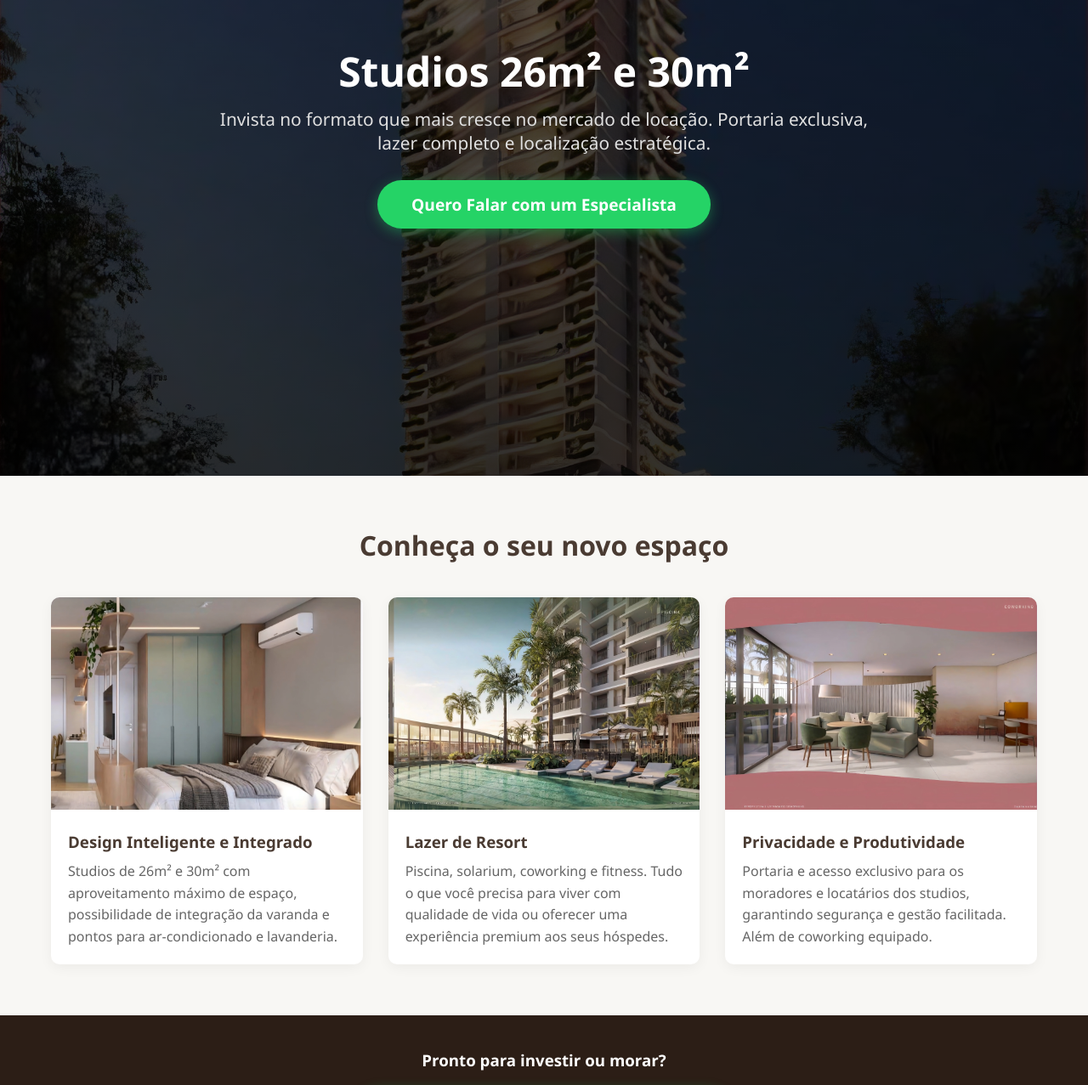
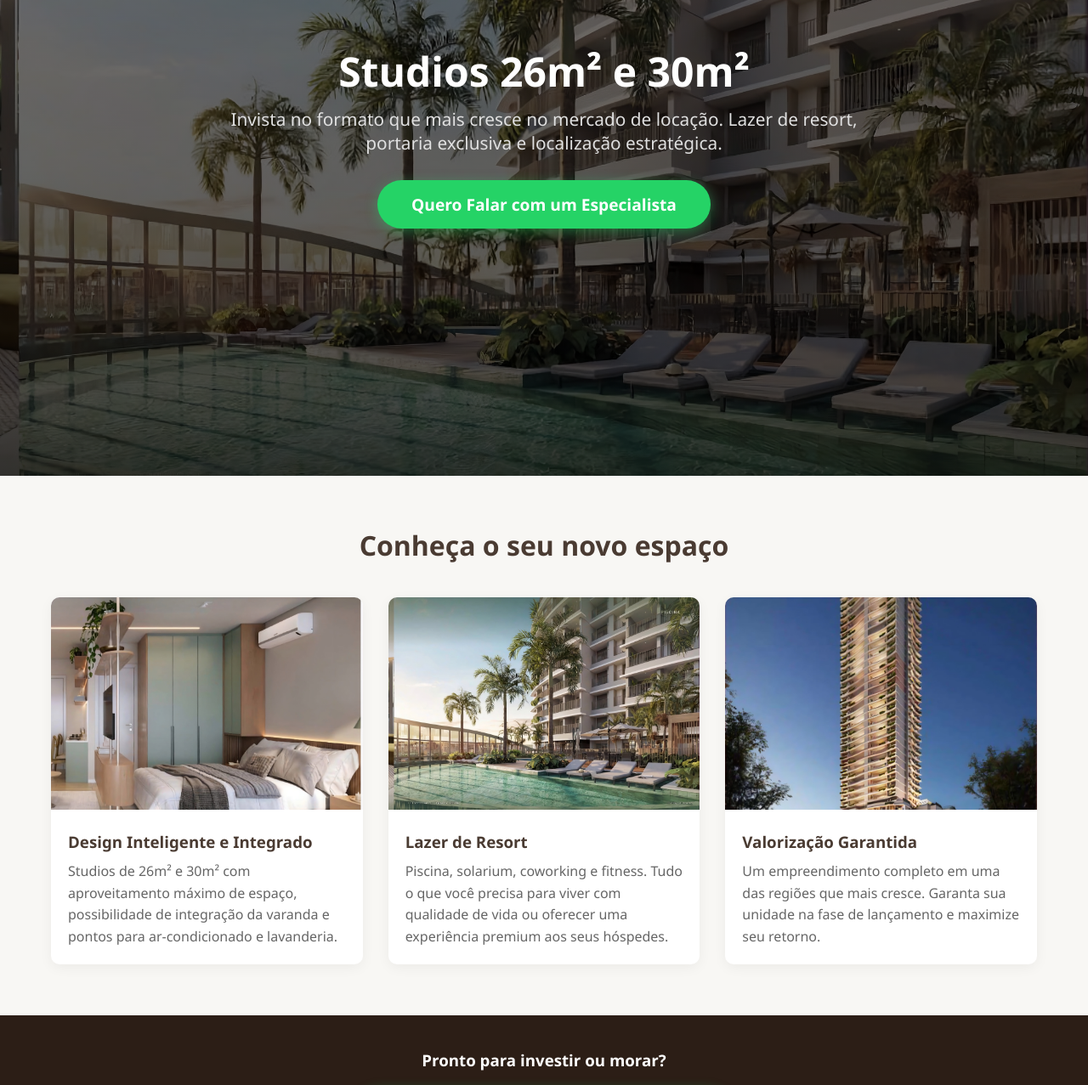
Before and after one commit to Budhaone/lp-studios-cambur, a plain HTML site: page index.html in a window 1280 px wide. Shown: the part 240-1517 px from the top of the page at 85% size. Drawn offline with Linux system fonts and the light colour scheme.

Commit message:
Update index.html

```diff
--- a/index.html
+++ b/index.html
@@ -30,7 +30,7 @@
 
         /* Seção Hero (Topo) */
         .hero {
-            background: linear-gradient(rgba(0, 0, 0, 0.6), rgba(0, 0, 0, 0.8)), url('https://raw.githubusercontent.com/Budhaone/lp-studios-cambur/main/images/fachada%20ARTS%20-%20low.jpg') center/cover;
+            background: linear-gradient(rgba(0, 0, 0, 0.5), rgba(0, 0, 0, 0.7)), url('https://raw.githubusercontent.com/Budhaone/lp-studios-cambur/main/images/piscina%20estudios%20ARTS%20-%20low.jpg') center/cover;
             height: 100vh;
             display: flex;
             flex-direction: column;
@@ -96,10 +96,10 @@
 </head>
 <body>
 
-    <!-- Topo -->
+    <!-- Topo (HERO) -->
     <section class="hero">
         <h1>Studios 26m² e 30m²</h1>
-        <h2>Invista no formato que mais cresce no mercado de locação. Portaria exclusiva, lazer completo e localização estratégica.</h2>
+        <h2>Invista no formato que mais cresce no mercado de locação. Lazer de resort, portaria exclusiva e localização estratégica.</h2>
         <a href="https://wa.me/5511984732980?text=Ol%C3%A1%2C%20tenho%20interesse%20nos%20Studios%20do%20Cambur.%20Gostaria%20de%20mais%20informa%C3%A7%C3%B5es." class="btn-whatsapp" target="_blank" onclick="fbq('track', 'Lead');">Quero Falar com um Especialista</a>
     </section>
 
@@ -108,6 +108,7 @@
         <h2 class="section-title">Conheça o seu novo espaço</h2>
         <div class="grid">
 
+            <!-- Card 1: Estúdio -->
             <div class="card">
                 <img src="https://raw.githubusercontent.com/Budhaone/lp-studios-cambur/main/images/estudio%20ARTS%20-%20low.jpg" alt="Studio Decorado">
                 <div class="card-content">
@@ -116,6 +117,7 @@
                 </div>
             </div>
 
+            <!-- Card 2: Piscina (Repetida, mas com texto focado no lazer) -->
             <div class="card">
                 <img src="https://raw.githubusercontent.com/Budhaone/lp-studios-cambur/main/images/piscina%20estudios%20ARTS%20-%20low.jpg" alt="Lazer Completo">
                 <div class="card-content">
@@ -124,11 +126,12 @@
                 </div>
             </div>
 
+            <!-- Card 3: Fachada / Valorização -->
             <div class="card">
-                <img src="https://raw.githubusercontent.com/Budhaone/lp-studios-cambur/main/images/coworking%20ARTS%20-%20low.jpg" alt="Coworking">
+                <img src="https://raw.githubusercontent.com/Budhaone/lp-studios-cambur/main/images/fachada%20ARTS%20-%20low.jpg" alt="Fachada do Empreendimento">
                 <div class="card-content">
-                    <h3>Privacidade e Produtividade</h3>
-                    <p>Portaria e acesso exclusivo para os moradores e locatários dos studios, garantindo segurança e gestão facilitada. Além de coworking equipado.</p>
+                    <h3>Valorização Garantida</h3>
+                    <p>Um empreendimento completo em uma das regiões que mais cresce. Garanta sua unidade na fase de lançamento e maximize seu retorno.</p>
                 </div>
             </div>
 
```
